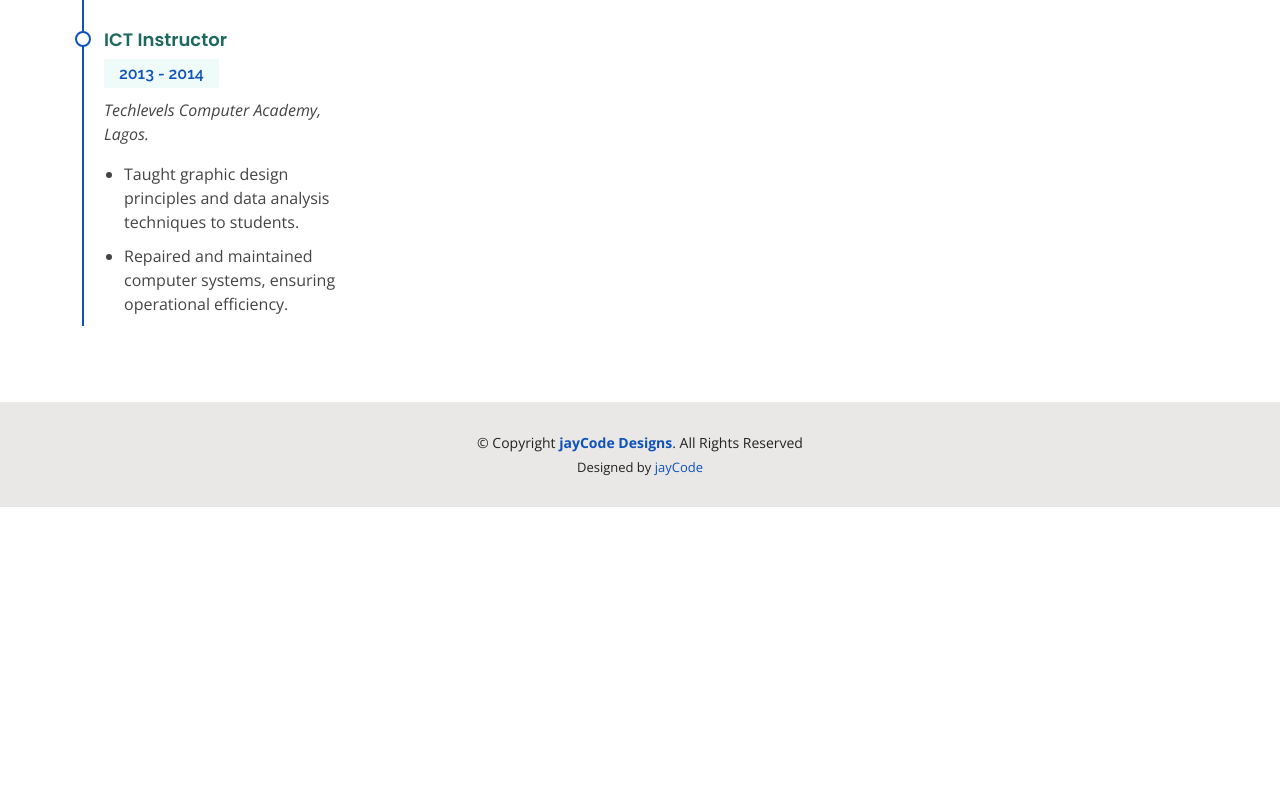
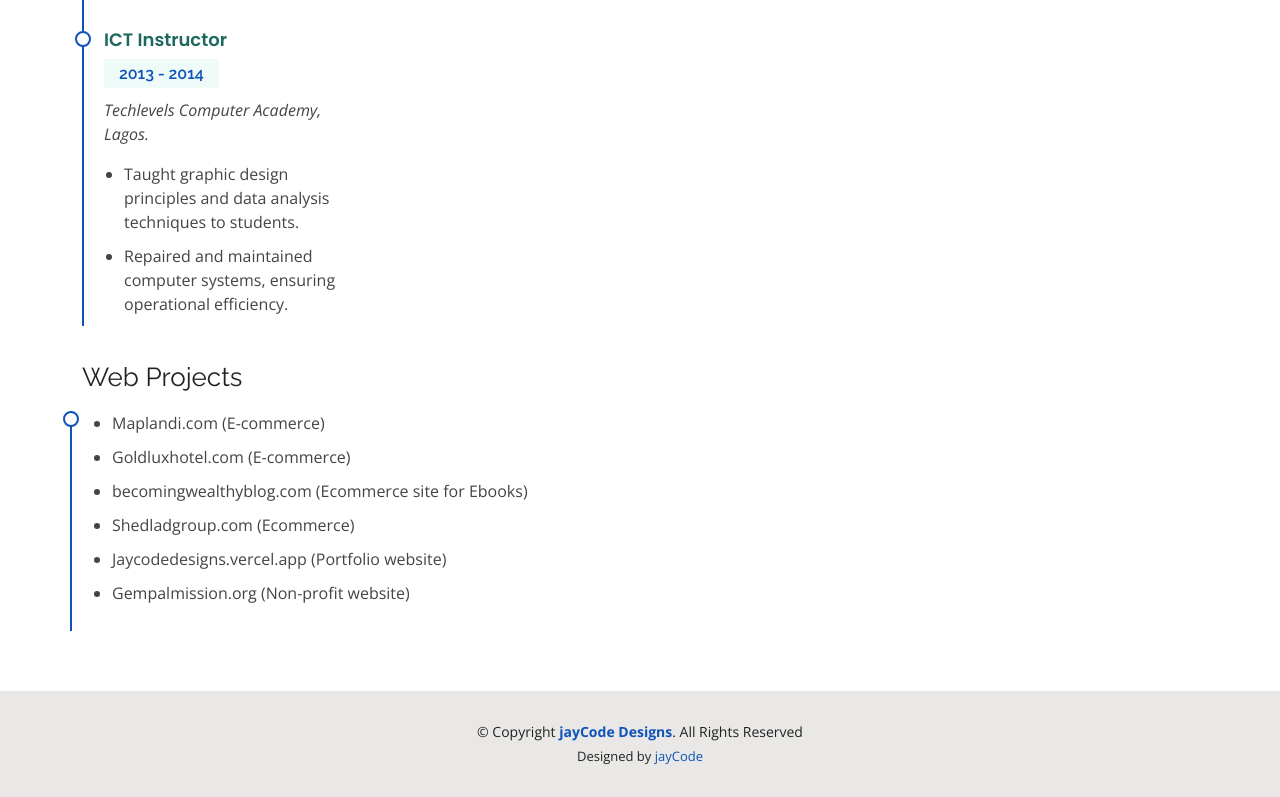
Before and after one commit to Joshua-Ale/jaycodedesigns, a plain HTML site: page resume.html in a window 1280 px wide. Shown: the part 1864-2661 px from the top of the page. Before the commit the page ends 2371 px from the top, so only its background shows below. Drawn offline with nearby package versions, Linux system fonts and the light colour scheme.

Commit message:
Update resume.html

```diff
--- a/resume.html
+++ b/resume.html
@@ -135,9 +135,21 @@ innovative design and technology integration.</em></p>
         <div class="col-lg-6">
             <h3 class="resume-title">Design &amp; Programming Skills</h3>
               <p Style="font-size: 15px;">
-                | Wordpress | CANVA | FIGMA | Adobe Illustrator | CorelDraw | Adobe Photoshop | HTML | CSS | JAVASCRIPT |
+                | Wordpress | CANVA | FIGMA | Adobe Illustrator | CorelDraw | Photoshop | HTML | CSS | JAVASCRIPT |
                 </p>
         </div>
+
+        <h3 class="resume-title">Web Projects</h3>
+          <div class="resume-item">
+            <ul>
+            <li>Maplandi.com (E-commerce)</li>
+            <li>Goldluxhotel.com (E-commerce)</li>
+            <li>becomingwealthyblog.com (Ecommerce site for Ebooks)</li>
+            <li>Shedladgroup.com (Ecommerce)</li>
+            <li>Jaycodedesigns.vercel.app (Portfolio website)</li>
+            <li>Gempalmission.org (Non-profit website)</li>
+            </ul>
+          </div>
 
 
     </section><!-- End Resume Section -->
```
